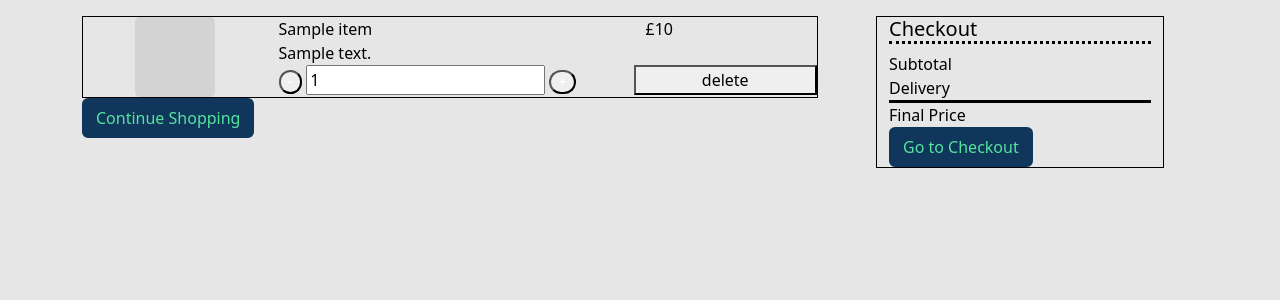
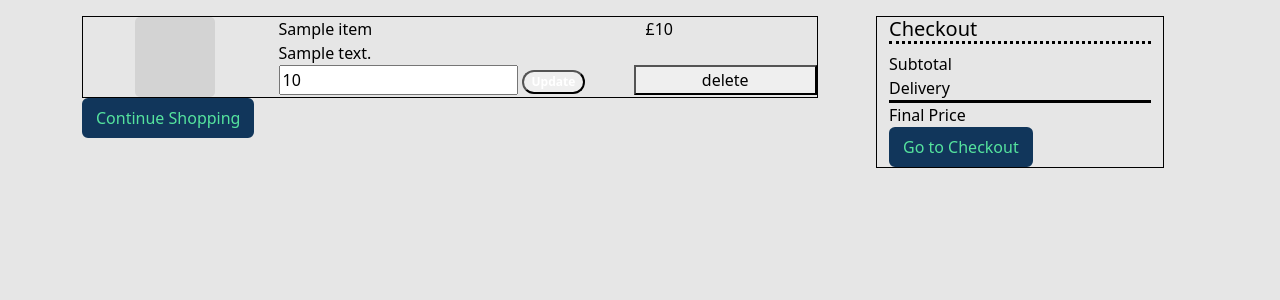
Before and after one commit to georeeve/group13-frontend, a Flask app: template templates/basket.html in a window 1280 px wide. Shown: the part 125-425 px from the top of the page. Run offline with Flask 2, Linux system fonts and the light colour scheme; the template is opened without the code that fills it: most values are stand-ins (such as "Sample title", 1, 10 or a date in 2020).

Commit message:
Add form

```diff
--- a/templates/components/basket-items.html
+++ b/templates/components/basket-items.html
@@ -14,9 +14,10 @@
       </div>
       <div class="row">
         <div class="col-md-8">
-          <button class="badge rounded-pill" aria-label="remove item">-</button>
-          <input type="number" name="quatity" id="quatity" min="0" value="1" />
-          <button class="badge rounded-pill" aria-label="add item">+</button>
+          <form id="item-{{ item.id }}" class="update-item">
+            <input type="number" name="quantity" id="quantity" min="0" value="{{ item.selected_quantity }}" />
+            <button class="badge rounded-pill" aria-label="update item">Update</button>
+          </form>
         </div>
         <button class="col-md-4">delete</button>
       </div>
```
